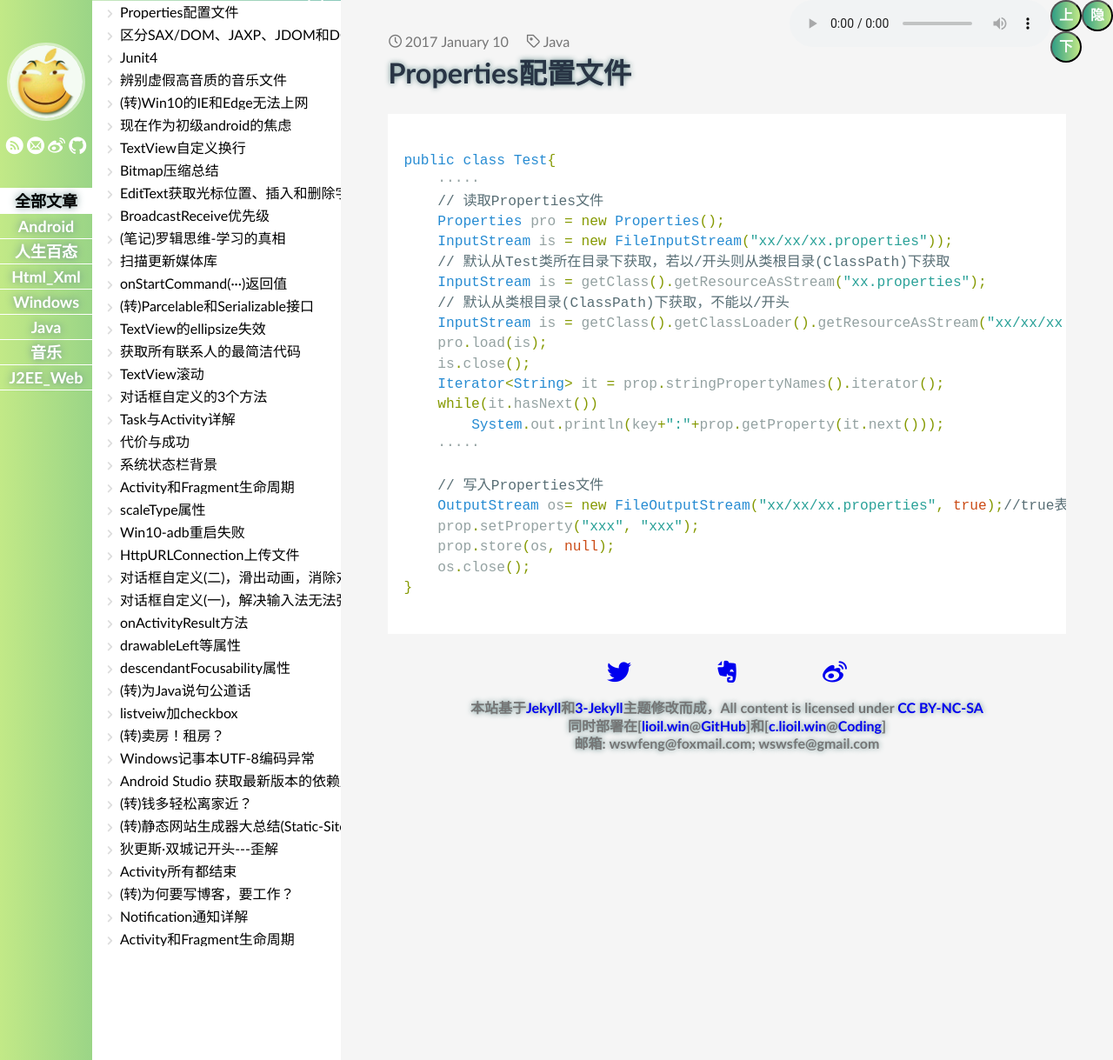
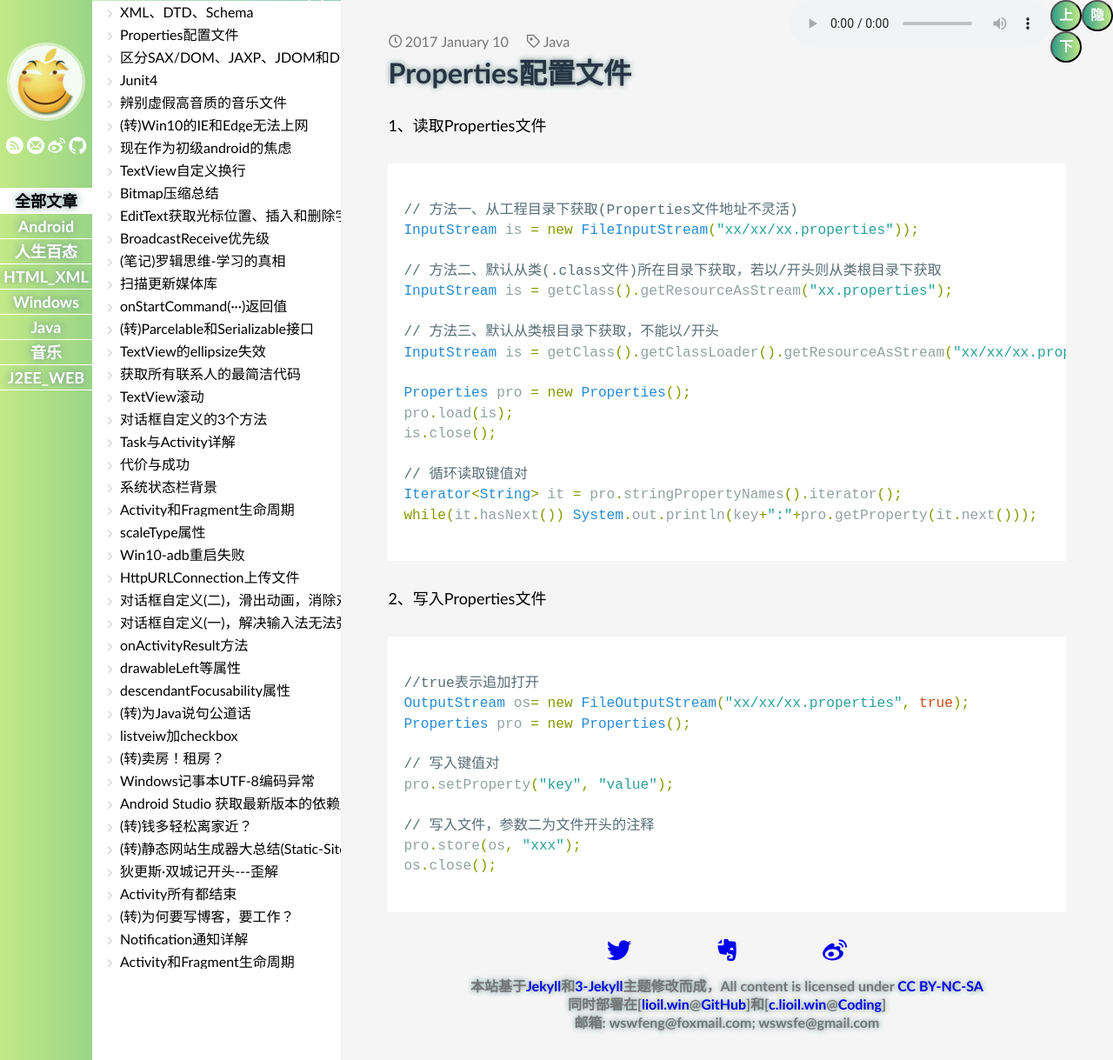
Before and after one commit to lioilwin/lioilwin.github.io, a Jekyll site: the page built from _posts/2017-1-10-Properties.md, in a window 1280 px wide. Shown: the whole page at 87% size. Built offline with Jekyll 4.4.1, drawn with Linux system fonts in a browser that asks for light colours; some web fonts are replaced; comment, search, counter and statistics services are not loaded.

Commit message:
Signed-off-by: Fe Li <Fe Li>

````diff
--- a/_posts/2017-1-10-Properties.md
+++ b/_posts/2017-1-10-Properties.md
@@ -4,29 +4,42 @@
 tags: Java
 ---
 
+1、读取Properties文件
+
 ```java
 
-public class Test{
-    ·····
-    // 读取Properties文件
-    Properties pro = new Properties();
-    InputStream is = new FileInputStream("xx/xx/xx.properties"));
-    // 默认从Test类所在目录下获取，若以/开头则从类根目录(ClassPath)下获取
-    InputStream is = getClass().getResourceAsStream("xx.properties");
-    // 默认从类根目录(ClassPath)下获取，不能以/开头
-    InputStream is = getClass().getClassLoader().getResourceAsStream("xx/xx/xx.properties");
-    pro.load(is);
-    is.close();
-    Iterator<String> it = prop.stringPropertyNames().iterator();
-    while(it.hasNext())
-        System.out.println(key+":"+prop.getProperty(it.next()));
-    ·····
+// 方法一、从工程目录下获取(Properties文件地址不灵活)
+InputStream is = new FileInputStream("xx/xx/xx.properties"));
 
-    // 写入Properties文件
-    OutputStream os= new FileOutputStream("xx/xx/xx.properties", true);//true表示追加打开
-    prop.setProperty("xxx", "xxx");
-    prop.store(os, null);
-    os.close();
-}
+// 方法二、默认从类(.class文件)所在目录下获取，若以/开头则从类根目录下获取
+InputStream is = getClass().getResourceAsStream("xx.properties");
+
+// 方法三、默认从类根目录下获取，不能以/开头
+InputStream is = getClass().getClassLoader().getResourceAsStream("xx/xx/xx.properties");
+
+Properties pro = new Properties();
+pro.load(is);
+is.close();
+
+// 循环读取键值对
+Iterator<String> it = pro.stringPropertyNames().iterator();
+while(it.hasNext()) System.out.println(key+":"+pro.getProperty(it.next()));
 
 ```
+
+2、写入Properties文件
+
+```java
+
+//true表示追加打开
+OutputStream os= new FileOutputStream("xx/xx/xx.properties", true);
+Properties pro = new Properties();
+
+// 写入键值对
+pro.setProperty("key", "value");
+
+// 写入文件，参数二为文件开头的注释
+pro.store(os, "xxx");
+os.close();
+
+```
````
Also changed, not shown: _posts/2016-04-01-Static-Site-Generators.md (+1 -1 lines), _posts/2017-1-11-Xml-DTD-Schema.md (added, +184 -0 lines), _posts/2017-1-8-SAX-DOM-JAXP-JDOM-DOM4J.md (renamed from _posts/2017-1-8-SAX&DOM、JAXP、JDOM&DOM4J - 副本.md, +1 -1 lines).
